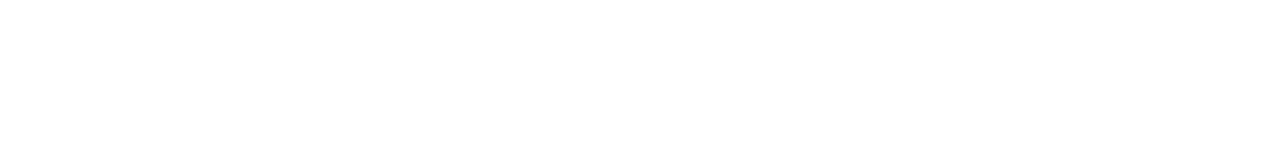
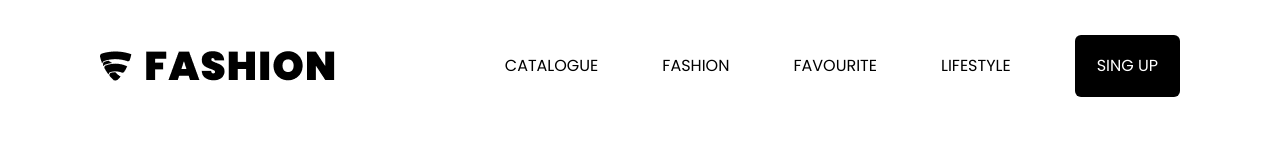
Before and after one commit to Maatteuz/projeto-shopping, a plain HTML site: page index.html in a window 1280 px wide. Drawn offline with nearby package versions, Linux system fonts and the light colour scheme.

Commit message:
inicio do projeto

```diff
--- a/index.html
+++ b/index.html
@@ -26,7 +26,20 @@
 </head>
 
 <body>
-    <header>
+    <header class="flex items-center justify-between px-[100px] py-[35px]" >
+      <div>
+        <img src="./images/logo.png" alt="fashion">
+      </div>
+
+      <nav class="flex gap-[64px] *:uppercase *:leading-[62px]">
+       <a class="hover:bg-amarelo">catalogue</a>
+       <a class="hover:bg-amarelo">fashion</a>
+       <a class="hover:bg-amarelo">favourite</a>
+       <a class="hover:bg-amarelo">lifestyle</a>
+       <a  class=   " bg-black text-white px-[22px] rounded-md  hover:bg-amarelo hover:text-black duration-200" href="">sing up</a>
+
+
+      </nav>
 
     </header>
     <main>
```
Also changed, not shown: images/logo.png (added).
